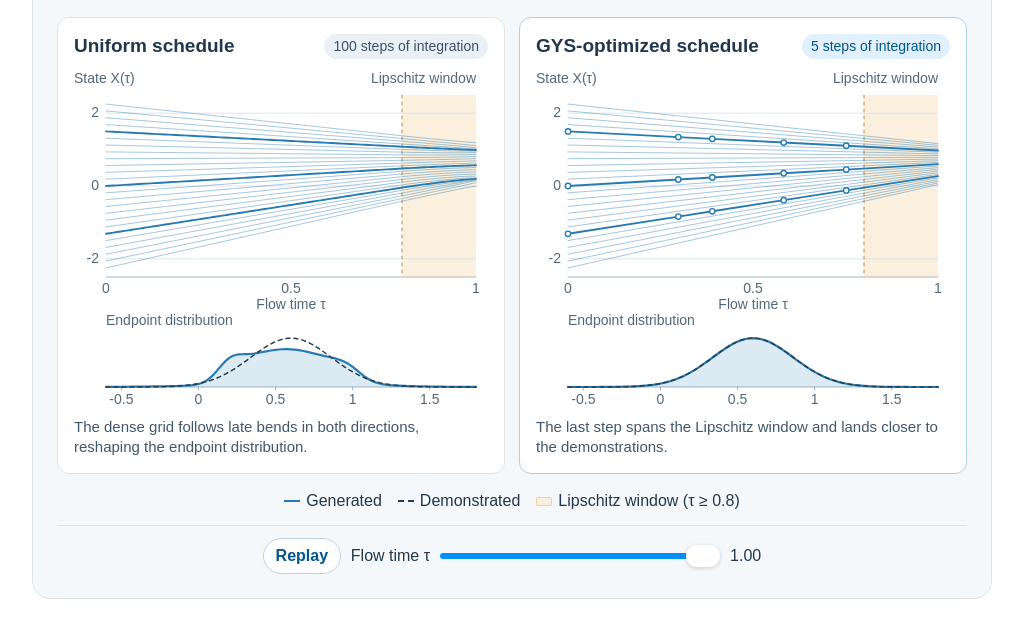
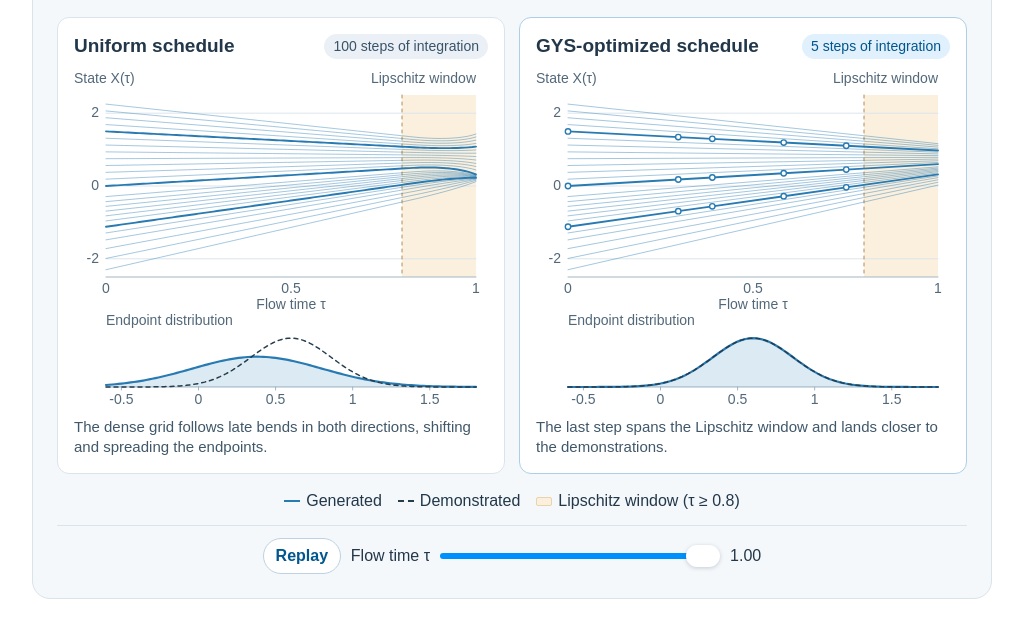
Before and after one commit to LichengYang03/GroundYourSteps.project, a plain HTML site: page index.html in a window 1280 px wide. Shown: the part 722-1360 px from the top of the page, without its empty margins (128-1151 px from the left). Drawn offline with nearby package versions, Linux system fonts and the light colour scheme; a web font is replaced by a local one.

Commit message:
Redraw the late flow bend and restore a broad shifted endpoint law

```diff
--- a/flow-demo.js
+++ b/flow-demo.js
@@ -13,82 +13,64 @@
   const lateStart = 0.8;
   const gysGrid = [0, 0.298, 0.390, 0.583, 0.752, 1];
   const uniformGrid = Array.from({ length: 101 }, (_, index) => index / 100);
-  const startingStates = Array.from({ length: 25 }, (_, index) => 2.25 * (index / 12 - 1));
 
-  const lateStretch = 0.085;
-  const lateShift = -0.034;
-  const lowerBend = 0.22;
-  const upperBend = 0.15;
+  const bendStart = 0.82;
+  const lateStretch = 0.09;
+  const lateShift = -0.24;
+  const auxiliaryScale = 0.27;
 
-  function gaussian(value) {
-    return Math.exp(-0.5 * value ** 2);
+  // Representative draws for the projected fan, selected to show both bend directions.
+  const fan = [
+    [-2.30, 0.105], [-1.99, 0.060], [-1.72, 0.017], [-1.48, -0.032],
+    [-1.29, -0.069], [-1.12, -0.104], [-0.96, -0.138], [-0.82, -0.164],
+    [-0.69, -0.189], [-0.56, -0.213], [-0.43, -0.236], [-0.29, -0.26],
+    [0, -0.31], [0.1875, -0.225], [0.375, -0.173], [0.5625, -0.133],
+    [0.75, -0.080], [0.9375, -0.028], [1.125, 0.022], [1.3125, 0.069],
+    [1.5, 0.116], [1.6875, 0.163], [1.875, 0.210], [2.0625, 0.253], [2.25, 0.290],
+  ];
+
+  function velocity(value, auxiliary, time) {
+    const scale = 1 - time + time * targetStd;
+    const fraction = Math.max(0, (time - bendStart) / (1 - bendStart));
+    const warp = 0.8 * fraction ** 2.16 + 0.2 * fraction ** 7;
+    const warpRate = (0.8 * 2.16 * fraction ** 1.16 + 0.2 * 7 * fraction ** 6) / (1 - bendStart);
+    // The auxiliary noise coordinate stays fixed in this two-dimensional toy field.
+    const shift = lateShift + auxiliaryScale * auxiliary;
+    const noise = (value - time * targetMean - warp * shift) / (scale + warp * lateStretch);
+    return targetMean + (targetStd - 1) * noise + warpRate * (lateStretch * noise + shift);
   }
 
-  function bendOffset(noise) {
-    // The tail offset can reverse direction without compressing central samples.
-    return lowerBend * gaussian((noise + 2) / 0.44) - upperBend * gaussian((noise - 2) / 0.44);
-  }
-
-  function velocity(value, time) {
-    const scale = 1 - time + time * targetStd;
-    const centered = value - time * targetMean;
-    if (time <= lateStart) return targetMean + (targetStd - 1) * centered / scale;
-
-    const fraction = (time - lateStart) / (1 - lateStart);
-    const warp = 0.72 * fraction ** 1.65 + 0.28 * fraction ** 6;
-    const warpRate = (0.72 * 1.65 * fraction ** 0.65 + 0.28 * 6 * fraction ** 5) / (1 - lateStart);
-    // Invert the monotone toy transport to evaluate one velocity field for both schedules.
-    const linear = scale + lateStretch * warp;
-    const estimate = (centered - lateShift * warp) / linear;
-    let lower = estimate - lowerBend * warp / linear;
-    let upper = estimate + upperBend * warp / linear;
-    for (let index = 0; index < 20; index++) {
-      const mid = (lower + upper) / 2;
-      if (linear * (mid - estimate) + warp * bendOffset(mid) < 0) lower = mid;
-      else upper = mid;
-    }
-    const noise = (lower + upper) / 2;
-    const offset = lateStretch * noise + lateShift + bendOffset(noise);
-    return targetMean + (targetStd - 1) * noise + warpRate * offset;
-  }
-
-  function integrate(grid, initial) {
+  function integrate(grid, initial, auxiliary) {
     const states = [initial];
     for (let index = 0; index < grid.length - 1; index++) {
       const time = grid[index];
       const state = states[index];
-      states.push(state + (grid[index + 1] - time) * velocity(state, time));
+      states.push(state + (grid[index + 1] - time) * velocity(state, auxiliary, time));
     }
     return states;
   }
 
   const densityStates = Array.from({ length: 121 }, (_, index) => -0.6 + 2.4 * index / 120);
   const bandwidth = 0.075;
-  const smoothedTargetStd = Math.hypot(targetStd, bandwidth);
-  const referenceDensity = densityStates.map(state =>
-    gaussian((state - targetMean) / smoothedTargetStd) * targetStd / smoothedTargetStd);
 
-  function endpointDensity(grid) {
-    // Integrate a Gaussian-weighted noise grid, then smooth the actual endpoints.
-    const samples = Array.from({ length: 321 }, (_, index) => {
-      const noise = -4 + 8 * index / 320;
-      return { endpoint: integrate(grid, noise).at(-1), weight: gaussian(noise) };
-    });
-    const totalWeight = samples.reduce((total, sample) => total + sample.weight, 0);
-    return densityStates.map(state => {
-      const weighted = samples.reduce((total, { endpoint, weight }) =>
-        total + weight * gaussian((state - endpoint) / bandwidth), 0);
-      return weighted * targetStd / (bandwidth * totalWeight);
-    });
+  function densitySamples(mean, std) {
+    const smoothedStd = Math.hypot(std, bandwidth);
+    return densityStates.map(state => Math.exp(-0.5 * ((state - mean) / smoothedStd) ** 2) * targetStd / smoothedStd);
   }
+
+  const referenceDensity = densitySamples(targetMean, targetStd);
 
   function makePanel(canvas) {
     const gys = canvas.dataset.flow === "gys";
     const grid = gys ? gysGrid : uniformGrid;
-    const paths = startingStates.map(initial => integrate(grid, initial));
-    // Every GYS evaluation precedes the window, where Euler preserves the Gaussian map.
-    const endpoint = gys ? referenceDensity : endpointDensity(grid);
-    return { canvas, grid, paths, endpoint, gys };
+    const paths = fan.map(([initial, offset]) => {
+      const auxiliary = (offset - lateStretch * initial - lateShift) / auxiliaryScale;
+      return integrate(grid, initial, auxiliary);
+    });
+    // Euler updates are affine in two independent standard Gaussian coordinates.
+    const mean = integrate(grid, 0, 0).at(-1);
+    const std = Math.hypot(integrate(grid, 1, 0).at(-1) - mean, integrate(grid, 0, 1).at(-1) - mean);
+    return { canvas, grid, paths, endpoint: densitySamples(mean, std), gys };
   }
 
   const panels = Array.from(figure.querySelectorAll(".flow-chart"), makePanel);
--- a/index.html
+++ b/index.html
@@ -16,7 +16,7 @@
   </script>
   <script id="MathJax-script" async src="https://cdn.jsdelivr.net/npm/mathjax@3/es5/tex-chtml.js"></script>
   <script src="./experiment-tabs.js?v=2" defer></script>
-  <script src="./flow-demo.js?v=21" defer></script>
+  <script src="./flow-demo.js?v=22" defer></script>
 </head>
 <body id="top">
   <nav class="site-nav" aria-label="Page navigation">
@@ -68,8 +68,8 @@
               <span>100 steps of integration</span>
             </div>
             <canvas class="flow-chart" data-flow="uniform" role="img"
-              aria-label="Uniform schedule shows trajectories bending in both directions late in the flow, producing an endpoint distribution that differs from the demonstrations."></canvas>
-            <p>The dense grid follows late bends in both directions, reshaping the endpoint distribution.</p>
+              aria-label="Uniform schedule shows trajectories bending in both directions late in the flow and producing a wider, shifted endpoint distribution."></canvas>
+            <p>The dense grid follows late bends in both directions, shifting and spreading the endpoints.</p>
           </div>
           <div class="flow-panel">
             <div class="flow-panel-heading">
```
